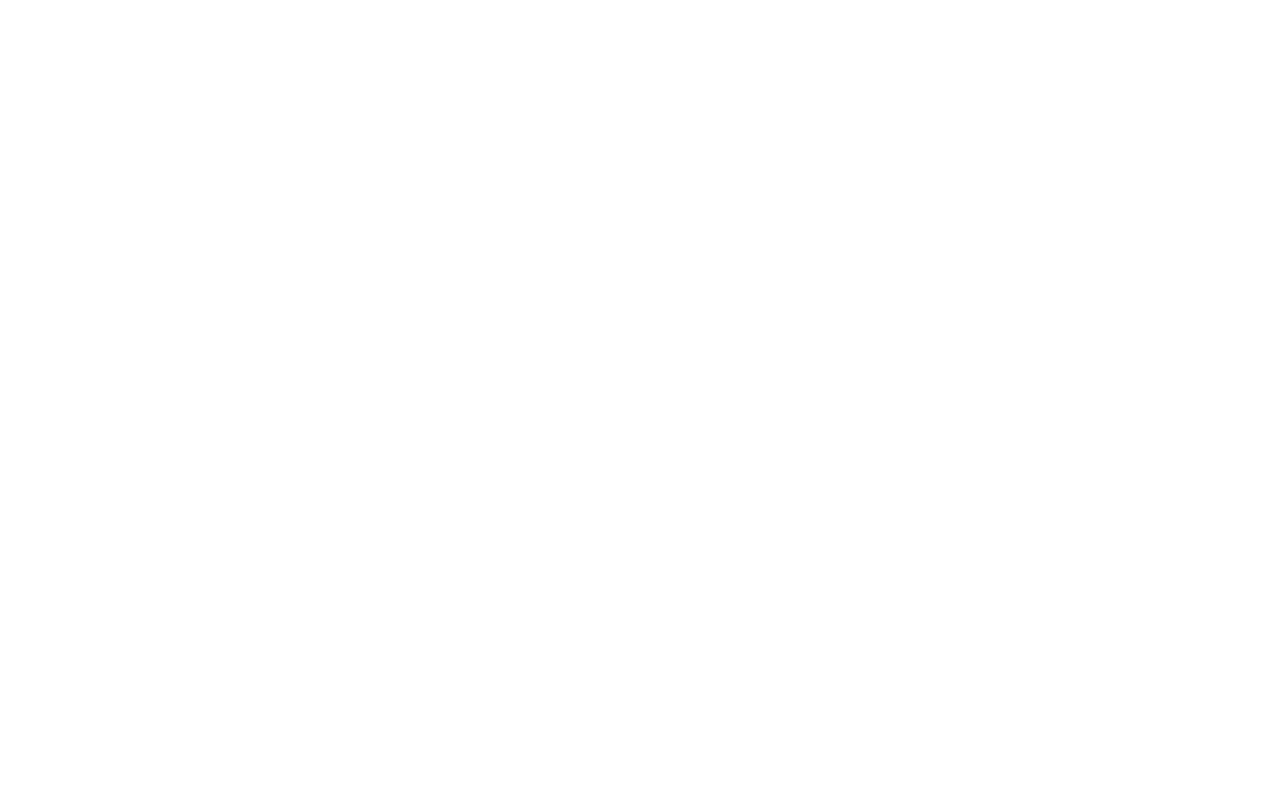
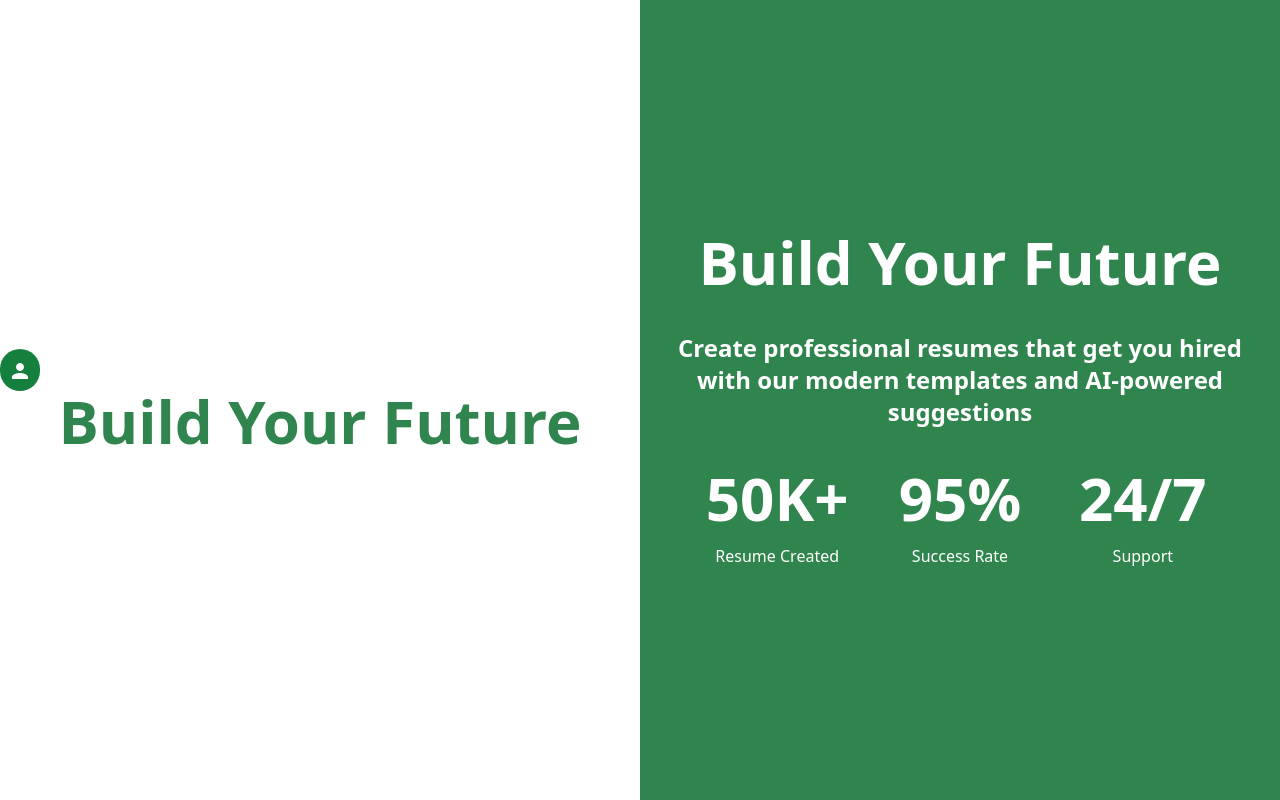
Before and after one commit to Aghmaz/octet-project, a React (Vite) app: page / in a window 1280 px wide. Before the commit this address had no page. Built offline with nearby package versions, Linux system fonts and the light colour scheme.

Commit message:
Forget Password Screen Created

```diff
--- a/src/App.jsx
+++ b/src/App.jsx
@@ -12,7 +12,7 @@
   return (
     <>
       <Routes>
-        <Route path="/home" element={<Login />} />
+        <Route path="/" element={<Login />} />
         <Route path="/forgot" element={<Forgot />} />
       </Routes>
     </>
```
